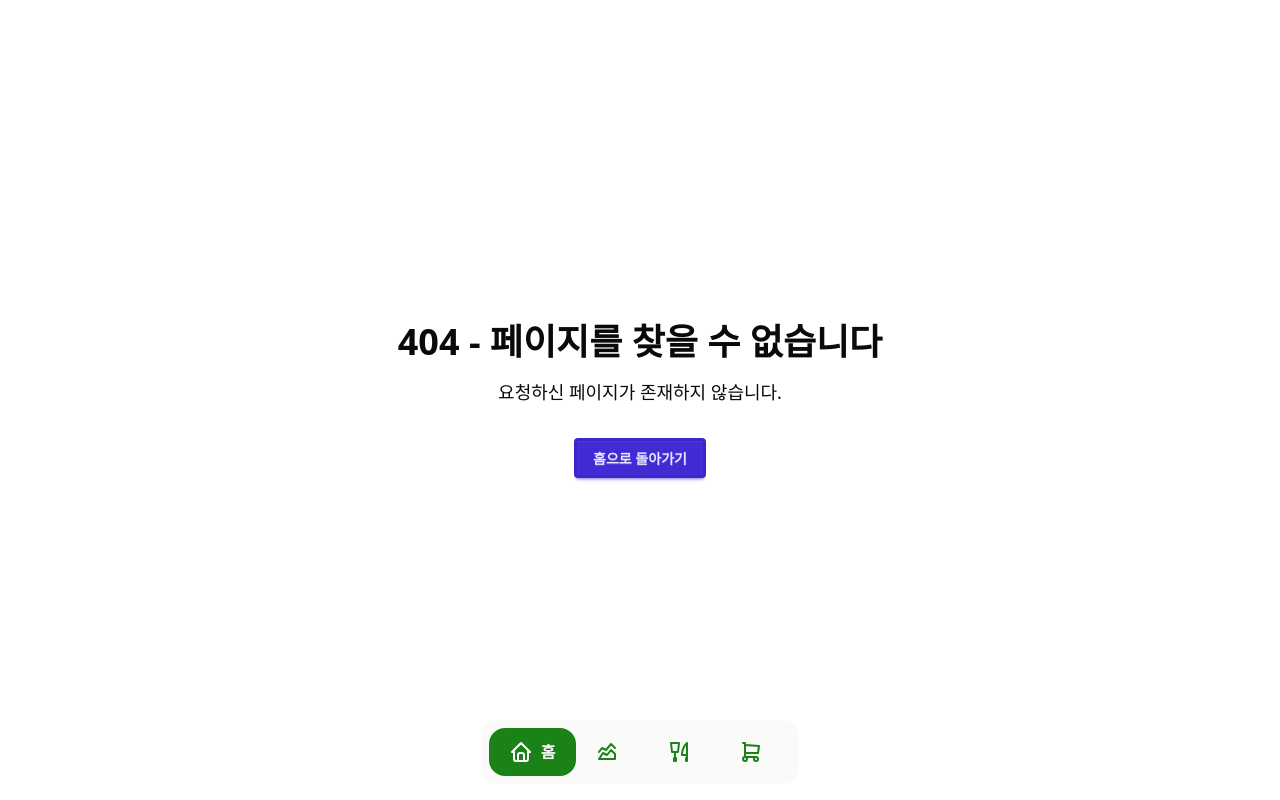
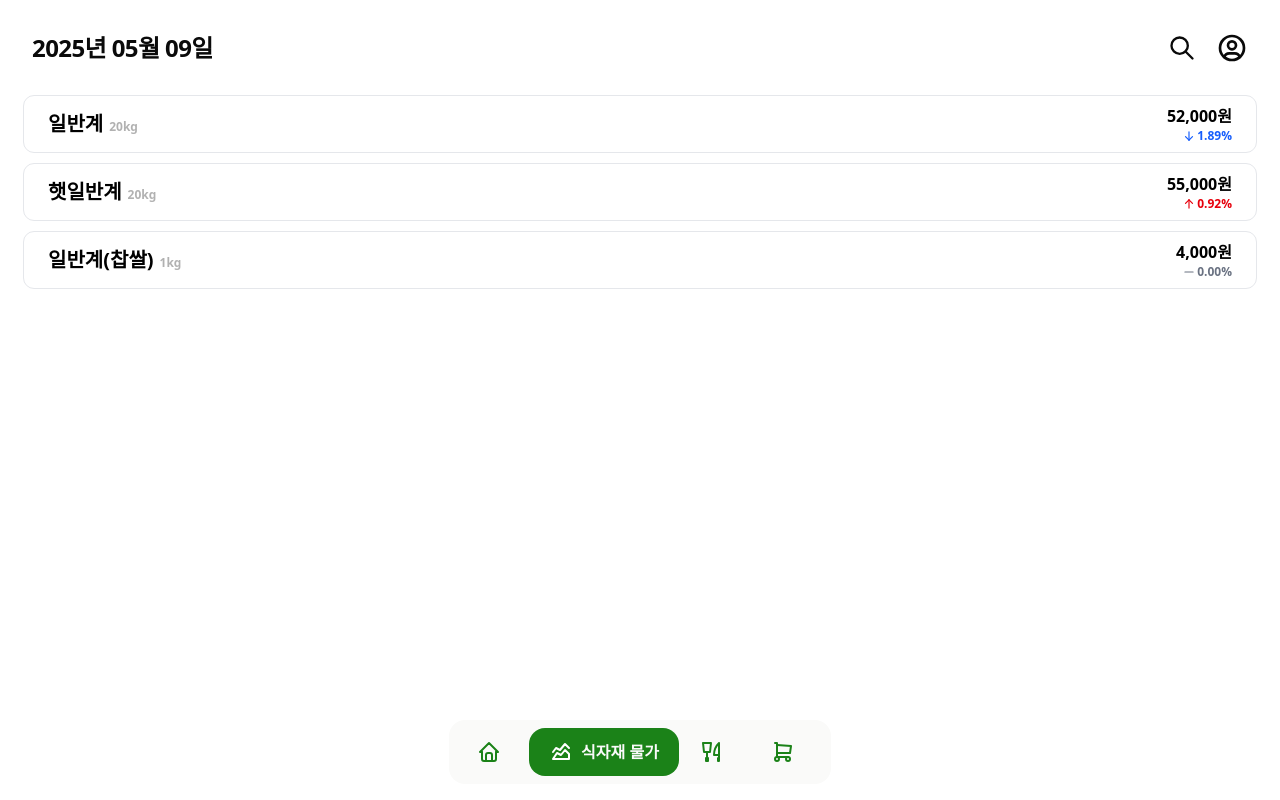
Before and after one commit to ojakgyo-ajou/frontend, a React (Vite) app: page /list in a window 1280 px wide. Before the commit this address had no page. Built offline with nearby package versions, Linux system fonts and the light colour scheme.

Commit message:
feat: 식자재 물가 페이지 추가

```diff
--- a/src/components/menu-bar.tsx
+++ b/src/components/menu-bar.tsx
@@ -42,7 +42,7 @@ const MenuInfo = {
         />
       </>
     ),
-    url: '/total',
+    url: '/list',
   },
   [MenuStatus.SCHEDULE]: {
     title: '식단추천',
@@ -101,7 +101,7 @@ const MenuBar = ({}: MenuBarProps) => {
       case '':
         setPage(MenuStatus.HOME);
         break;
-      case 'total':
+      case 'list':
         setPage(MenuStatus.TOTAL_PRICE);
         break;
       case 'schedule':
--- /dev/null
+++ b/src/components/pages/List.tsx
@@ -0,0 +1,63 @@
+import { Link } from 'react-router';
+import { IconSearch, IconUserCircle } from '@tabler/icons-react';
+import ProductCard from '@/components/product-card';
+
+const products = [
+  {
+    itemCode: '111',
+    kindCode: '01',
+    kindName: '일반계',
+    unit: '20kg',
+    todayPrice: 52000,
+    yesterdayPrice: 53000,
+    priceChangeRate: -1.8867924528301887,
+    priceDirection: 0,
+    latestDate: '2024-10-09',
+  },
+  {
+    itemCode: '111',
+    kindCode: '02',
+    kindName: '햇일반계',
+    unit: '20kg',
+    todayPrice: 55000,
+    yesterdayPrice: 54500,
+    priceChangeRate: 0.9174311926605505,
+    priceDirection: 1,
+    latestDate: '2024-10-09',
+  },
+  {
+    itemCode: '112',
+    kindCode: '01',
+    kindName: '일반계(찹쌀)',
+    unit: '1kg',
+    todayPrice: 4000,
+    yesterdayPrice: 4000,
+    priceChangeRate: 0.0,
+    priceDirection: 2,
+    latestDate: '2024-10-09',
+  },
+];
+
+export default function ListPage() {
+  return (
+    <div className="flex flex-col gap-8 px-6 py-8">
+      <header className="flex flex-row justify-between items-center px-2">
+        <h1 className="scroll-m-20 text-2xl font-semibold tracking-tight">2025년 05월 09일</h1>
+        <div className="flex flex-row items-center gap-5">
+          <Link to="/search">
+            <IconSearch className="size-7" />
+          </Link>
+          <Link to="/mypage">
+            <IconUserCircle className="size-8" />
+          </Link>
+        </div>
+      </header>
+
+      <div className="w-full flex flex-col gap-3">
+        {products.map((product, index) => (
+          <ProductCard key={index} {...product} />
+        ))}
+      </div>
+    </div>
+  );
+}
--- /dev/null
+++ b/src/components/product-card.tsx
@@ -0,0 +1,48 @@
+import { Link } from 'react-router';
+import { IconArrowUp, IconArrowDown, IconMinus } from '@tabler/icons-react';
+import { cn } from '@/lib/utils';
+interface ProductProp {
+  itemCode: string;
+  kindCode: string;
+  kindName: string;
+  unit: string;
+  todayPrice: number;
+  yesterdayPrice: number;
+  priceChangeRate: number;
+  priceDirection: number;
+  latestDate: string;
+}
+
+export default function ProductCard(product: ProductProp) {
+  const { kindName, unit, todayPrice, priceChangeRate, priceDirection } = product;
+  const absChangeRate = Math.abs(priceChangeRate).toFixed(2);
+
+  return (
+    <Link
+      to="/item/1"
+      className="self-stretch px-6 py-2 bg-white rounded-lg outline outline-gray-200 inline-flex flex-col justify-start items-start gap-2.5"
+    >
+      <div className="self-stretch inline-flex justify-between items-center">
+        <div className="flex justify-start items-baseline gap-1.5">
+          <div className="justify-start text-black text-xl font-bold">{kindName}</div>
+          <div className="opacity-30 justify-start text-black text-xs font-bold">{unit}</div>
+        </div>
+        <div className="inline-flex flex-col justify-center items-end">
+          <div className="text-right justify-start text-black text-base font-bold">{todayPrice.toLocaleString()}원</div>
+          <div
+            className={cn('inline-flex items-center text-right justify-start text-xs font-bold', {
+              'text-blue-600': priceDirection === 0,
+              'text-red-600': priceDirection === 1,
+              'text-gray-500': priceDirection === 2,
+            })}
+          >
+            {priceDirection === 0 && <IconArrowDown className="size-3.5 mr-0.25" />}
+            {priceDirection === 1 && <IconArrowUp className="size-3.5 mr-0.25" />}
+            {priceDirection === 2 && <IconMinus className="size-3.5 mr-0.25" />}
+            {absChangeRate}%
+          </div>
+        </div>
+      </div>
+    </Link>
+  );
+}
--- a/src/routes.tsx
+++ b/src/routes.tsx
@@ -2,6 +2,7 @@ import { Route, Routes } from 'react-router';
 import Root from '@/components/pages/Root';
 import Home from '@/components/pages/Home';
 import Login from '@/components/pages/Login';
+import List from '@/components/pages/List';
 import Item from '@/components/pages/Item';
 import Product from '@/components/pages/Product';
 import Setting from '@/components/pages/Setting';
@@ -13,6 +14,7 @@ export default function AppRoutes() {
       <Route path="/" element={<Root />}>
         <Route index element={<Home />} />
         <Route path="login" element={<Login />} />
+        <Route path="list" element={<List />} />
         <Route path="item/:item" element={<Item />} />
         <Route path="product/:item" element={<Product />} />
         <Route path="setting" element={<Setting />} />
```
